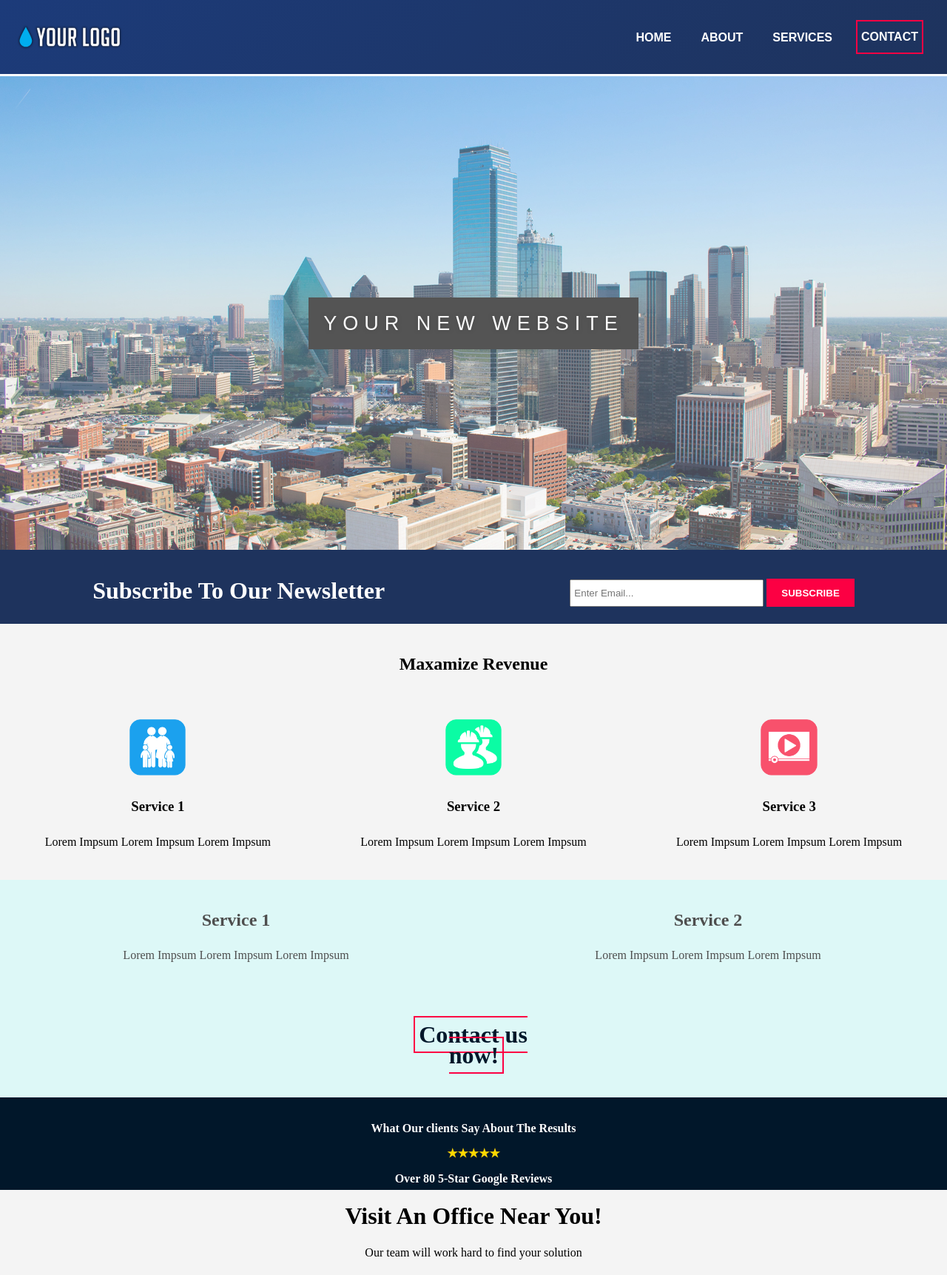
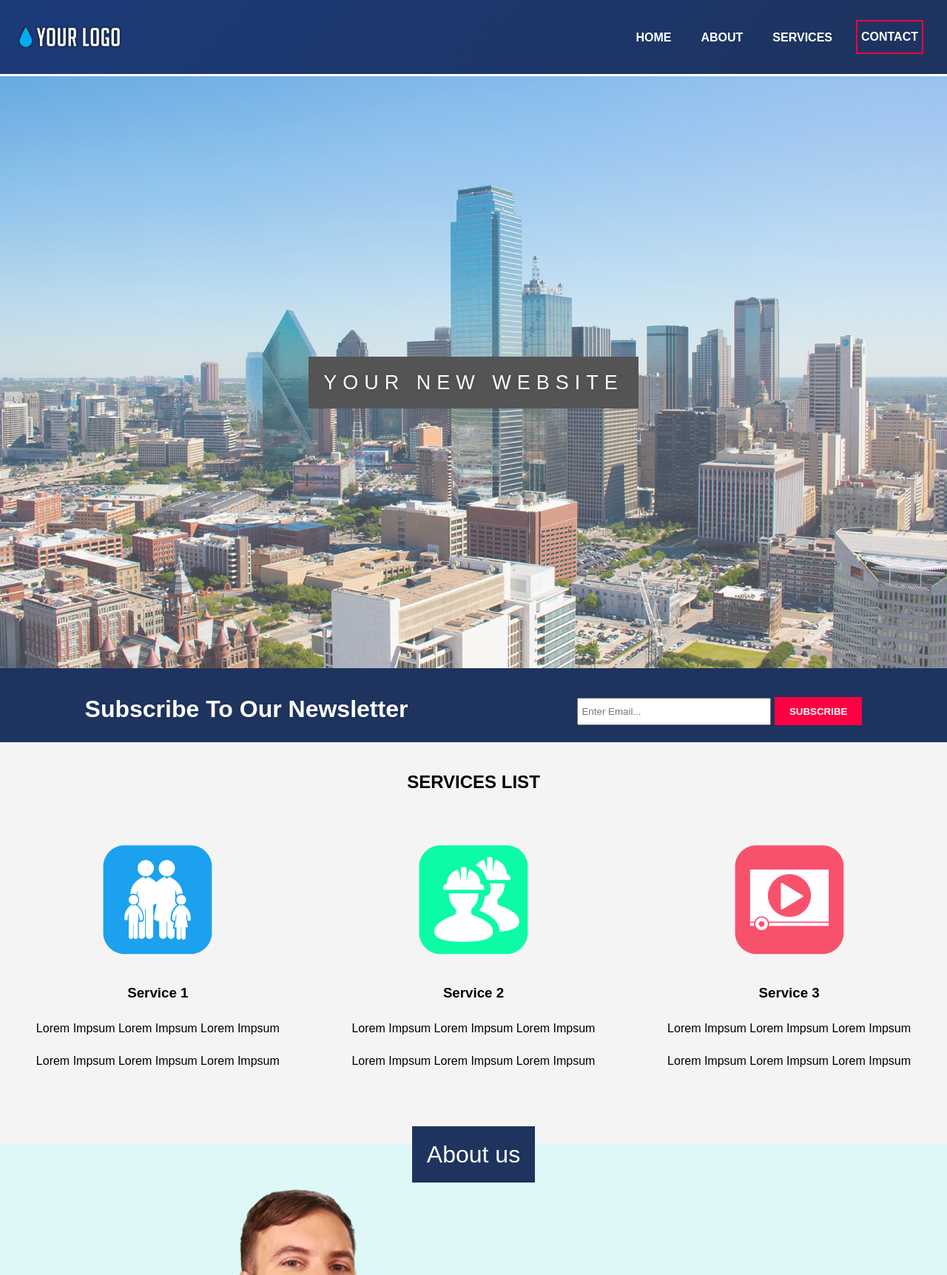
Before and after one commit to rickyhaswifi/entendy.com, a PHP site: page /CorpSite/index.html in a window 1280 px wide. Shown: the top 1723 px of the page at 74% size. Run offline with PHP 8.4, Linux system fonts and the light colour scheme; some libraries are stand-ins or nearby versions.

Commit message:
Add files via upload

```diff
--- a/CorpSite/index.html
+++ b/CorpSite/index.html
@@ -24,10 +24,10 @@
 					<a href="index.html">Home</a>
 				</li>
 				<li>
-					<a href="about.html">About</a>
+					<a href="#about">About</a>
 				</li>
 				<li>
-					<a href="services.html">Services</a>
+					<a href="#services">Services</a>
 				</li>
 				<li>
 					<a class="button ghost" href="#">Contact</a>
@@ -42,13 +42,13 @@
 				<a href="index.html">HOME</a>
 			</li>
 			<li>
-				<a href="about.html">ABOUT</a>
+				<a href="#about">ABOUT</a>
 			</li>
 			<li>
-				<a href="services.html">SERVICES</a>
+				<a href="#reviews">REVIEWS</a>
 			</li>
 			<li>
-				<a class="button ghost" href="#">CONTACT</a>
+				<a class="button ghost" href="#contact">CONTACT</a>
 			</li>
 		</ul>
 	</div>
@@ -92,7 +92,7 @@
 
 			<div class="row">
 				<div class="col-12">
-					<h2>Maxamize Revenue</h2>
+					<h2>SERVICES LIST</h2>
 				</div><br>
 			</div>
 
@@ -101,60 +101,60 @@
 					<img src="images/mobile-icons/immigration.png">
 					<h3>Service 1</h3>
 					<p>Lorem Impsum Lorem Impsum Lorem Impsum</p>
+					<p>Lorem Impsum Lorem Impsum Lorem Impsum</p>
 				</div>
 				<div class="col-4">
 					<img src="images/mobile-icons/workvisas.png">
 					<h3>Service 2</h3>
+					<p>Lorem Impsum Lorem Impsum Lorem Impsum</p>
 					<p>Lorem Impsum Lorem Impsum Lorem Impsum</p>
 				</div>
 				<div class="col-4">
 					<img src="images/mobile-icons/video.png">
 					<h3>Service 3</h3>
 					<p>Lorem Impsum Lorem Impsum Lorem Impsum</p>
+					<p>Lorem Impsum Lorem Impsum Lorem Impsum</p>
 				</div>
 			</div>
 		</div>
-
-		<div class="services">
+<p>&nbsp;</p>
+		<div class="about">
+		 <span class="border">
+        About us
+      </span>
 		<div class="row">
-			<div class="col-5">
-				<h2>Service 1</h2>
-				<p>Lorem Impsum Lorem Impsum Lorem Impsum</p>
+			<div class="col-2">
+			<img src="images/owner.png">
 			</div>
-			<div class="col-5">
-				<h2>Service 2</h2>
-				<p>Lorem Impsum Lorem Impsum Lorem Impsum</p>
-			</div>
-			<p>&nbsp;</p><br>
-			<br>
-		</div>
-		<div class="row">
-			<div class="col-11">
-				<h1><a class="button ghost" href="#">Contact us now!</a></h1>
+			<div class="col-10">
+				<h2>Your Name!</h2>
+				<p>15+ Years Expierience</p>
+				<p>serving your county!</p>
+			<a class="button ghost" href="#">Contact us now!</a>
 			</div>
 		</div>
+			</div>
+
+	<div class="reviews">
+		<div class="reviewstext">
+			<br>
+			<strong>What Our clients Say About The Results</strong>
+
+			<p>&nbsp;</p>
+			<div style="color:gold;padding:5px;"><strong>★★★★★</strong></div>
+				<strong>Over 80 5-Star Google Reviews</strong> <span class="border"></span>
+		</div>
 	</div>
-			<div class="reviews">
-				<br>
-					<strong>What Our clients Say About The Results</strong>
-
-					<div style="color:gold;padding:5px;">
-						<strong>★★★★★</strong>
-					</div>
-
-							<strong>Over 80 5-Star Google Reviews</strong>
-
-				</div>
 					<div class="locations">
 								<h1>Visit An Office Near You!</h1>
 								<p>Our team will work hard to find your solution</p>
 
 		</div>
 <div id="content">
-<div class="one"><button onclick="initMap()">SALT LAKE CITY</button></div>
-<div class="two"><button onclick="initMaplehi()">LEHI</button></div>
-<div class="three"><button onclick="initMapstge()">ST. GEORGE</button></div>
-<div class="four"><button onclick="initMaplvnv()">LAS VEGAS</button></div>
+<div class="one"><button class="map_odd" onclick="initMap()">SALT LAKE CITY</button></div>
+<div class="two"><button class="map_even" onclick="initMaplehi()">LEHI</button></div>
+<div class="three"><button class="map_odd" onclick="initMapstge()">ST. GEORGE</button></div>
+<div class="four"><button class="map_even" onclick="initMaplvnv()">LAS VEGAS</button></div>
 <div class="five"><div id="map"></div></div>
 </div>
 
@@ -550,7 +550,18 @@ function initMaplvnv() {
 
 <p>&nbsp;</p>
 					</div>
-					<div class="sky"><img src="images/skyline.png"></div>
+
+					<div class="contact">
+						<center><h1>CONTACT US TODAY!</h1>
+						<p><form>
+	<div><input type="fname" name="" placeholder="First Name"> <input type="lname" name="" placeholder="Last name"> <input type="email" placeholder="email@gmail.com"> <button class="button_1" type="submit">Submit</button></div>
+</form></p></center>
+<p>&nbsp;</p>
+					</div>
+
+					<div class="sky">
+						<img src="images/skyline.png">
+					</div>
 					<div class="prefooter">
 						<div class="row">
 							<div class="col-6">
--- a/CorpSite/style.css
+++ b/CorpSite/style.css
@@ -1,6 +1,7 @@
 body, html {
 	height: 100%;
-	font:15px, 1.5 helvetica, big_noodle_tiling;
+	font:15px, 1.5 Arial;
+	font-family: Arial;
 	margin: 0;
 	line-height:1.8em;
 	color: black;
@@ -23,7 +24,7 @@ body, html {
 
 .pimg1 {
 	background-image:url("images/dallas-1080.jpg");
-	min-height:80%;
+	min-height:100%;
 }
 
 .ptext {
@@ -310,26 +320,57 @@ li {
 }
 
 .tech img {
-	width: 25%;
+	width: 45%;
+	padding: 10px;
+	 /* HOVER OFF */
+  transition-duration: 0.3s;
 }
 
-.services {
+.tech img:hover
+{
+        -webkit-transform: scale(1.3);
+        -ms-transform: scale(1.3);
+        transform: scale(1.3);
+   	transition-duration: 0.5s;
+}
+
+.about {
 	text-align: center;
+	font-size: 2em;
 	color: #4e4e4e;
 	background-color: #ddf8f7;
+	height: 848px;
 	width: 100%;
 }
 
-.services a {
+.about a {
 	color: #01172a;
 	text-decoration: none;
 }
+
+.about .border{
+  background-color:#1e335d;
+  color:#fff;
+  padding:20px;
+}
 .reviews {
-	color: #fff;
+	height: 1080px;
+	background-image:("images/utah.jpg");
+    background-color:#1e335d;
+  background-size: cover;
+  overflow: visible;
+}
+
+.reviewstext {
+	font-family: Arial;
+	font-size: 30px;
+	color: white;
+	top: 50%;
+	width: 100%;
 	text-align: center;
-	background-color: #01172a;
-	width: 100%;
+	text-shadow: 0 0 5px black;
 }
+
 
 .locations {
 	color: #000;
```
Also changed, not shown: other parts of CorpSite/style.css (+56 -35 lines).
